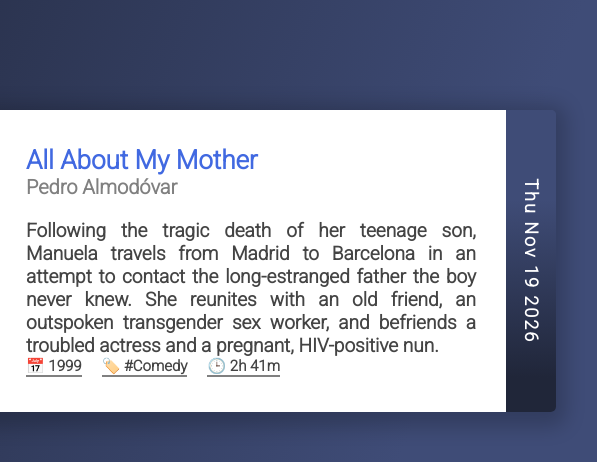
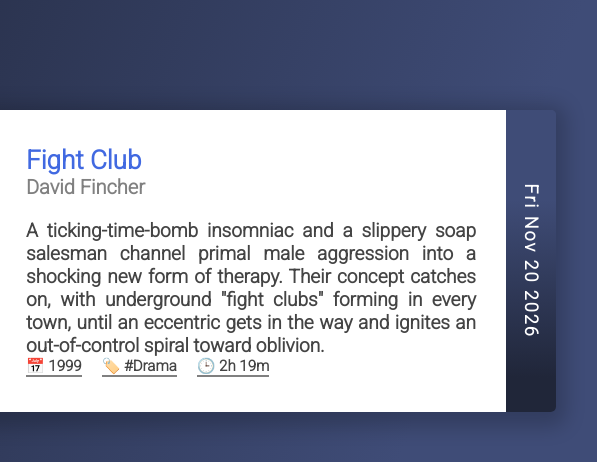
Before and after one commit to Rooyca/1001M, a plain HTML site: page index.html in a window 1280 px wide. Shown: the part 139-601 px from the top of the page, 484-1081 px from the left. Drawn offline with Linux system fonts and the light colour scheme.

Commit message:
Deploying to gh-pages from @ Rooyca/1001M@f99c471cde91c665ec59805497d103a8a51b9102 🚀

```diff
--- a/index.html
+++ b/index.html
@@ -15,21 +15,21 @@
 <body>
 	<figure class="movie">
 	  <div class="movie__hero">
-	    <img class="movie__img" alt="Movie Poster" src="https://image.tmdb.org/t/p/w600_and_h900_bestv2/hjQhzhkGYXPNM96k0mOgob6HMmn.jpg" data-src="600x900.svg">
+	    <img class="movie__img" alt="Movie Poster" src="https://image.tmdb.org/t/p/w600_and_h900_bestv2/pB8BM7pdSp6B6Ih7QZ4DrQ3PmJK.jpg" data-src="600x900.svg">
 	  </div>
 	  <div class="movie__content">
 	    <div class="movie__title">
-	      <h1 class="heading__primary">All About My Mother</h1>
-	      <h2 class="heading__secondary">Pedro Almodóvar</h2>
+	      <h1 class="heading__primary">Fight Club</h1>
+	      <h2 class="heading__secondary">David Fincher</h2>
 	    </div>
-	    <p class="movie__description">Following the tragic death of her teenage son, Manuela travels from Madrid to Barcelona in an attempt to contact the long-estranged father the boy never knew. She reunites with an old friend, an outspoken transgender sex worker, and befriends a troubled actress and a pregnant, HIV-positive nun.</p>
+	    <p class="movie__description">A ticking-time-bomb insomniac and a slippery soap salesman channel primal male aggression into a shocking new form of therapy. Their concept catches on, with underground "fight clubs" forming in every town, until an eccentric gets in the way and ignites an out-of-control spiral toward oblivion.</p>
 	    <div class="movie__details">
 	      <p class="movie__detail year">📅 1999</p>
-	      <p class="movie__detail tag">🏷️ #Comedy</p>
-	      <p class="movie__detail length">🕒 2h 41m</p>
+	      <p class="movie__detail tag">🏷️ #Drama</p>
+	      <p class="movie__detail length">🕒 2h 19m</p>
 	    </div>
 	  </div>
-	  <div class="movie__date">Thu Nov 19 2026</div>
+	  <div class="movie__date">Fri Nov 20 2026</div>
 	</figure>
 	<script src="index.js"></script>
 </body>
```
